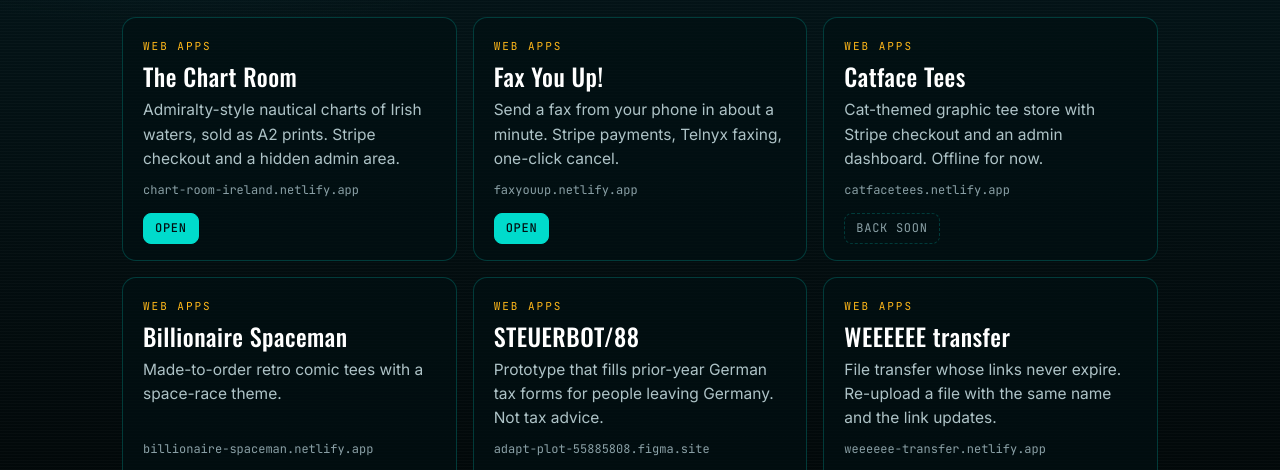
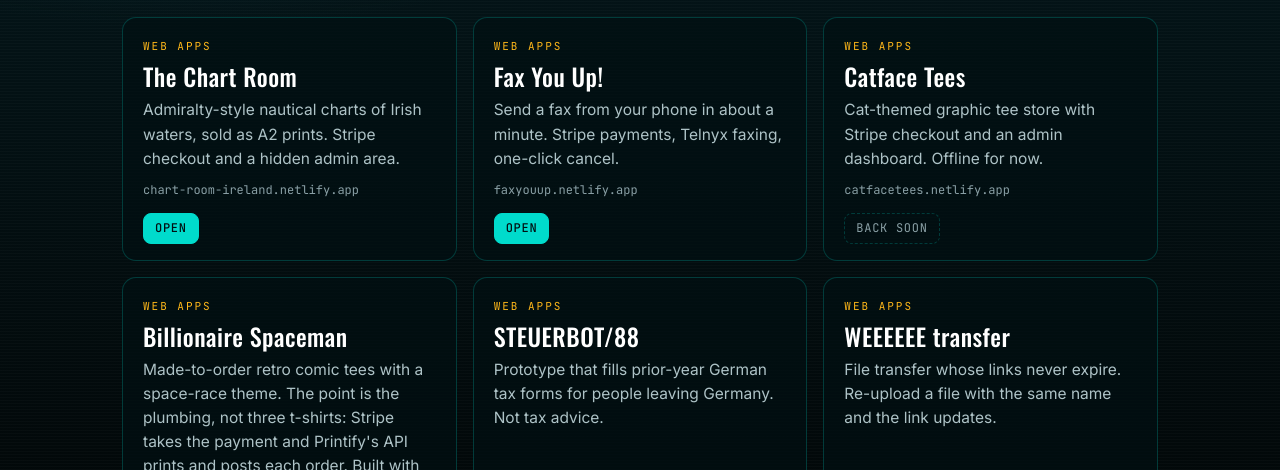
Before and after one commit to lolo737/lolo737.github.io, a plain HTML site: page netlify/index.html in a window 1280 px wide. Shown: the part 312-782 px from the top of the page. Drawn offline with nearby package versions, Linux system fonts and the light colour scheme.

Commit message:
Update index.html

```diff
--- a/netlify/index.html
+++ b/netlify/index.html
@@ -66,7 +66,7 @@ a:focus-visible,button:focus-visible{outline:2px solid var(--am);outline-offset:
 <article class="card"><div class="cat">Web apps</div><h2>The Chart Room</h2><p>Admiralty-style nautical charts of Irish waters, sold as A2 prints. Stripe checkout and a hidden admin area.</p><div class="u">chart-room-ireland.netlify.app</div><div class="row"><a class="live" href="https://chart-room-ireland.netlify.app" rel="noopener">Open</a></div></article>
 <article class="card"><div class="cat">Web apps</div><h2>Fax You Up!</h2><p>Send a fax from your phone in about a minute. Stripe payments, Telnyx faxing, one-click cancel.</p><div class="u">faxyouup.netlify.app</div><div class="row"><a class="live" href="https://faxyouup.netlify.app" rel="noopener">Open</a></div></article>
 <article class="card"><div class="cat">Web apps</div><h2>Catface Tees</h2><p>Cat-themed graphic tee store with Stripe checkout and an admin dashboard. Offline for now.</p><div class="u">catfacetees.netlify.app</div><div class="row"><a class="nolink">Back soon</a></div></article>
-<article class="card"><div class="cat">Web apps</div><h2>Billionaire Spaceman</h2><p>Made-to-order retro comic tees with a space-race theme.</p><div class="u">billionaire-spaceman.netlify.app</div><div class="row"><a class="live" href="https://billionaire-spaceman.netlify.app/" rel="noopener">Open</a></div></article>
+<article class="card"><div class="cat">Web apps</div><h2>Billionaire Spaceman</h2><p>Made-to-order retro comic tees with a space-race theme. The point is the plumbing, not three t-shirts: Stripe takes the payment and Printify's API prints and posts each order. Built with AI help, roughly 40% me and 60% AI. The designs are 100% human-made.</p><div class="u">billionaire-spaceman.netlify.app</div><div class="row"><a class="live" href="https://billionaire-spaceman.netlify.app/" rel="noopener">Open</a></div></article>
 <article class="card"><div class="cat">Web apps</div><h2>STEUERBOT/88</h2><p>Prototype that fills prior-year German tax forms for people leaving Germany. Not tax advice.</p><div class="u">adapt-plot-55885808.figma.site</div><div class="row"><a class="live" href="https://adapt-plot-55885808.figma.site/" rel="noopener">Open</a></div></article>
 <article class="card"><div class="cat">Web apps</div><h2>WEEEEEE transfer</h2><p>File transfer whose links never expire. Re-upload a file with the same name and the link updates.</p><div class="u">weeeeee-transfer.netlify.app</div><div class="row"><a class="live" href="https://weeeeee-transfer.netlify.app/" rel="noopener">Open</a></div></article>
 <article class="card"><div class="cat">Web apps</div><h2>MacGillycuddy Reeks Retreat</h2><p>Booking site for a farmhouse retreat near Killarney, Co. Kerry: one-week or one-month stays.</p><div class="u">macgillycuddys-reeks-ireland.netlify.app</div><div class="row"><a class="live" href="https://macgillycuddys-reeks-ireland.netlify.app" rel="noopener">Open</a></div></article>
```
